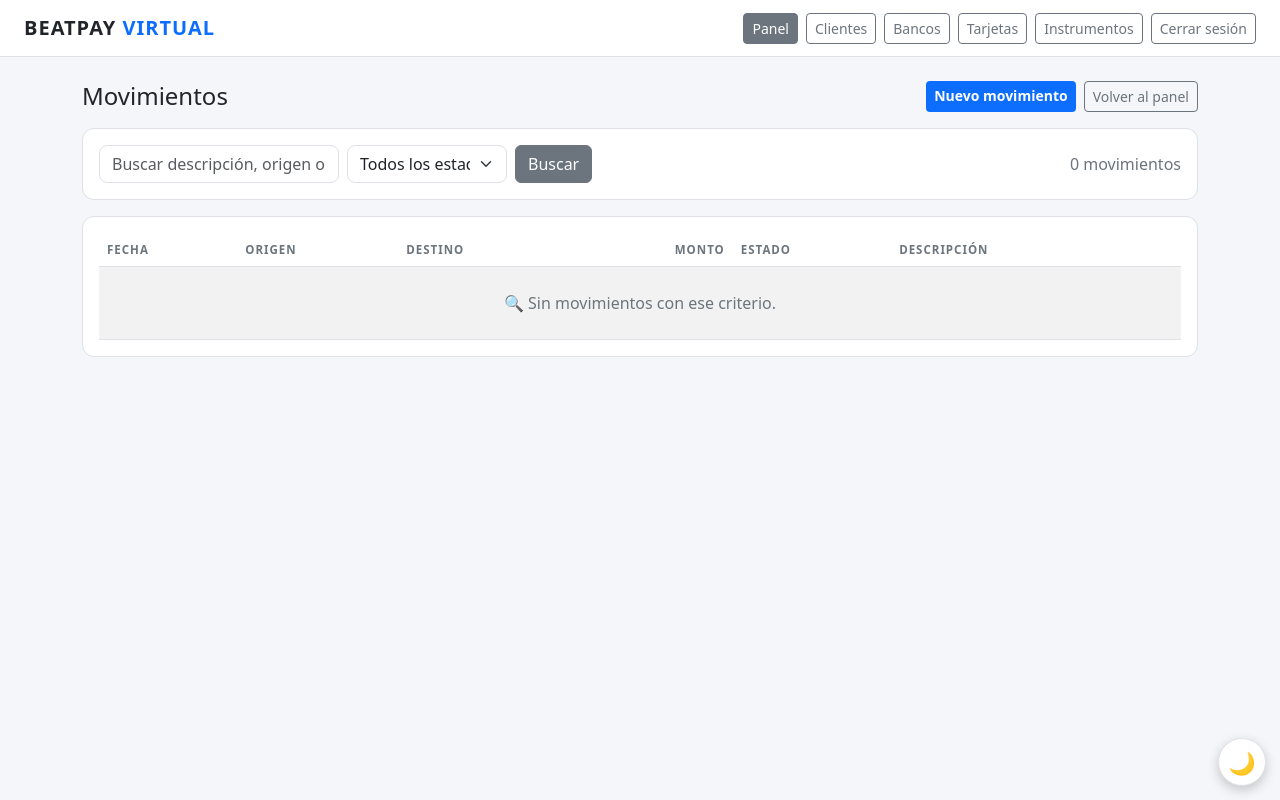
After one commit to Jotaa137/Beatpay-Virtual, a Django app: page /panel/movimientos in a window 1280 px wide. The commit adds this page. Run offline with Django 5.2, Linux system fonts and the light colour scheme; the visitor is signed in with stand-in values (Sample User, id 1); data comes from the database, SQL or seed files in the repository; data that the repository does not hold is empty.

Commit message:
panel: CRUD de movimientos

```diff
--- a/core/templates/admin.html
+++ b/core/templates/admin.html
@@ -6,7 +6,7 @@
 <body class="d-flex flex-column min-vh-100">
 <nav class="navbar"><div class="container-fluid px-4" style="display:flex;align-items:center;gap:10px"><a class="navbar-brand logo" href="{% url 'index' %}">BEATPAY <span>VIRTUAL</span></a><div class="d-flex gap-2 align-items-center" style="margin-left:auto"><a class="btn btn-outline-secondary btn-sm" href="{% url 'logout' %}">Cerrar sesión</a></div></div></nav>
 <main class="container py-4">
-<div class="admin-head mb-3"><div class="d-flex flex-wrap justify-content-between align-items-center gap-2"><h2 class="h4 mb-0">Panel de administración</h2><div class="d-flex flex-wrap gap-2 align-items-center"><a class="btn btn-outline-primary btn-sm" href="{% url 'panel_clientes' %}">Clientes</a><a class="btn btn-outline-primary btn-sm" href="{% url 'panel_bancos' %}">Bancos</a><a class="btn btn-outline-primary btn-sm" href="{% url 'panel_tarjetas' %}">Tarjetas</a><a class="btn btn-outline-primary btn-sm" href="{% url 'panel_instrumentos' %}">Instrumentos</a><span class="badge text-bg-light">{% now "d/m/Y" %}</span></div></div></div>
+<div class="admin-head mb-3"><div class="d-flex flex-wrap justify-content-between align-items-center gap-2"><h2 class="h4 mb-0">Panel de administración</h2><div class="d-flex flex-wrap gap-2 align-items-center"><a class="btn btn-outline-primary btn-sm" href="{% url 'panel_clientes' %}">Clientes</a><a class="btn btn-outline-primary btn-sm" href="{% url 'panel_bancos' %}">Bancos</a><a class="btn btn-outline-primary btn-sm" href="{% url 'panel_tarjetas' %}">Tarjetas</a><a class="btn btn-outline-primary btn-sm" href="{% url 'panel_instrumentos' %}">Instrumentos</a><a class="btn btn-outline-primary btn-sm" href="{% url 'panel_movimientos' %}">Movimientos</a><span class="badge text-bg-light">{% now "d/m/Y" %}</span></div></div></div>
 {% if messages %}{% for m in messages %}<div class="alert alert-{{ m.tags|default:'info' }}">{{ m }}</div>{% endfor %}{% endif %}
 
 <div class="row g-3">
--- /dev/null
+++ b/core/templates/panel_movimientos.html
@@ -0,0 +1,50 @@
+{% load static %}<!DOCTYPE html>
+<html lang="es"><head><meta charset="UTF-8"><meta name="viewport" content="width=device-width,initial-scale=1">
+<title>Movimientos - BeatPay</title>
+<link href="https://cdn.jsdelivr.net/npm/bootstrap@5.3.3/dist/css/bootstrap.min.css" rel="stylesheet">
+<link rel="stylesheet" href="{% static 'core/css/style.css' %}?v=6"></head>
+<body class="d-flex flex-column min-vh-100">
+<nav class="navbar"><div class="container-fluid px-4" style="display:flex;align-items:center;gap:10px"><a class="navbar-brand logo" href="{% url 'index' %}">BEATPAY <span>VIRTUAL</span></a><div class="d-flex gap-2 align-items-center" style="margin-left:auto"><a class="btn btn-secondary btn-sm" href="{% url 'panel' %}">Panel</a><a class="btn btn-outline-secondary btn-sm" href="{% url 'panel_clientes' %}">Clientes</a><a class="btn btn-outline-secondary btn-sm" href="{% url 'panel_bancos' %}">Bancos</a><a class="btn btn-outline-secondary btn-sm" href="{% url 'panel_tarjetas' %}">Tarjetas</a><a class="btn btn-outline-secondary btn-sm" href="{% url 'panel_instrumentos' %}">Instrumentos</a><a class="btn btn-outline-secondary btn-sm" href="{% url 'logout' %}">Cerrar sesión</a></div></div></nav>
+<main class="container py-4">
+<div class="d-flex flex-wrap justify-content-between align-items-center gap-2 mb-3">
+<h2 class="h4 mb-0">Movimientos</h2>
+<div class="d-flex flex-wrap gap-2"><a class="btn btn-beatpay btn-sm" href="{% url 'movimiento_nuevo' %}">Nuevo movimiento</a><a class="btn btn-outline-secondary btn-sm" href="{% url 'panel' %}">Volver al panel</a></div>
+</div>
+{% if messages %}{% for m in messages %}<div class="alert alert-{{ m.tags|default:'info' }}">{{ m }}</div>{% endfor %}{% endif %}
+
+<div class="card bp-card mb-3"><div class="card-body">
+<form method="get" class="d-flex flex-wrap gap-2 align-items-center">
+<input name="q" class="form-control bp-input" style="max-width:240px" placeholder="Buscar descripción, origen o destino..." value="{{ q }}">
+<select name="estado" class="form-select bp-input" style="max-width:160px" onchange="this.form.submit()">
+<option value="" {% if not estado %}selected{% endif %}>Todos los estados</option>
+{% for codigo, nombre in estados %}<option value="{{ codigo }}" {% if estado == codigo %}selected{% endif %}>{{ nombre }}</option>{% endfor %}
+</select>
+<button class="btn btn-secondary" type="submit">Buscar</button>
+<span class="bp-muted ms-auto">{{ total }} movimiento{{ total|pluralize }}</span>
+</form>
+</div></div>
+
+<div class="card bp-card"><div class="card-body">
+<div class="table-responsive"><table class="table table-striped table-hover mb-0">
+<thead><tr><th>Fecha</th><th>Origen</th><th>Destino</th><th class="num">Monto</th><th>Estado</th><th>Descripción</th><th></th></tr></thead>
+<tbody>
+{% for m in movimientos %}<tr>
+<td><span class="bp-muted">{{ m.fecha|date:'d/m/Y H:i' }}</span></td>
+<td><b>{{ m.origen.alias|default:m.origen.uuid|slice:':8' }}</b><br><span class="bp-muted">{{ m.origen.banco.nombre }}</span></td>
+<td><b>{{ m.destino.alias|default:m.destino.uuid|slice:':8' }}</b><br><span class="bp-muted">{{ m.destino.banco.nombre }}</span></td>
+<td class="num">${{ m.monto }}</td>
+<td><span class="badge {% if m.estado == 'Completado' %}text-bg-success{% elif m.estado == 'Pendiente' %}text-bg-warning{% else %}text-bg-danger{% endif %}">{{ m.estado }}</span></td>
+<td>{{ m.descripcion|default:'—' }}</td>
+<td class="text-end"><a class="btn btn-sm btn-outline-primary" href="{% url 'movimiento_editar' m.id %}">Editar</a>
+<form method="post" action="{% url 'movimiento_estado' m.id %}" class="d-inline" onsubmit="return confirm('¿Cambiar el estado del movimiento #{{ m.id }} a {{ next_estado }}?')">{% csrf_token %}
+<input type="hidden" name="estado" value="{% if m.estado == 'Completado' %}Rechazado{% elif m.estado == 'Rechazado' %}Pendiente{% else %}Completado{% endif %}">
+<button class="btn btn-sm {% if m.estado == 'Completado' %}btn-outline-danger{% elif m.estado == 'Rechazado' %}btn-outline-success{% else %}btn-outline-primary{% endif %}" type="submit">{% if m.estado == 'Completado' %}Rechazar{% elif m.estado == 'Rechazado' %}Reactivar{% else %}Completar{% endif %}</button>
+</form>
+</td>
+</tr>{% empty %}<tr><td colspan="7" class="text-center bp-muted py-4">🔍 Sin movimientos con ese criterio.</td></tr>{% endfor %}
+</tbody></table></div>
+</div></div>
+</main>
+<script src="{% static 'core/js/app.js' %}?v=6"></script>
+<script src="https://cdn.jsdelivr.net/npm/bootstrap@5.3.3/dist/js/bootstrap.bundle.min.js"></script>
+</body></html>
--- a/core/urls.py
+++ b/core/urls.py
@@ -25,6 +25,10 @@ urlpatterns = [
     path('panel/instrumentos/nuevo', views.instrumento_form, name='instrumento_nuevo'),
     path('panel/instrumentos/<int:instrumento_id>/editar', views.instrumento_form, name='instrumento_editar'),
     path('panel/instrumentos/<int:instrumento_id>/estado', views.instrumento_estado, name='instrumento_estado'),
+    path('panel/movimientos', views.panel_movimientos, name='panel_movimientos'),
+    path('panel/movimientos/nuevo', views.movimiento_form, name='movimiento_nuevo'),
+    path('panel/movimientos/<int:movimiento_id>/editar', views.movimiento_form, name='movimiento_editar'),
+    path('panel/movimientos/<int:movimiento_id>/estado', views.movimiento_estado, name='movimiento_estado'),
     path('dashboard', views.dashboard, name='dashboard'),
     path('cargar', views.cargar, name='cargar'),
     path('pagar', views.pagar, name='pagar'),
--- a/core/views.py
+++ b/core/views.py
@@ -11,6 +11,7 @@ from django.contrib.auth.models import User
 from django.core.exceptions import ValidationError
 from django.core.validators import validate_email
 from django.db.models import Count, ProtectedError, Q
+from django.db import transaction
 from django.shortcuts import redirect, render
 
 from .models import (
@@ -1183,3 +1184,195 @@ def banco_estado(request, banco_id):
         _log(request.user.username, 'banco', f'{banco.codigo}: {"activo" if banco.activo else "inactivo"}')
         messages.success(request, f'Banco {banco.nombre} {"activado" if banco.activo else "desactivado"}.')
     return redirect('panel_bancos')
+
+
+def _aplicar_movimiento(movimiento):
+    """Debita saldo del origen y acredita al destino si ambos tienen tarjeta."""
+    origen = movimiento.origen
+    destino = movimiento.destino
+    if origen.tarjeta and destino.tarjeta:
+        origen.tarjeta.saldo -= movimiento.monto
+        origen.tarjeta.save(update_fields=['saldo'])
+        destino.tarjeta.saldo += movimiento.monto
+        destino.tarjeta.save(update_fields=['saldo'])
+
+
+# =====================================================================
+# CRUD de Movimientos (panel propio)
+# =====================================================================
+
+@login_required
+@user_passes_test(es_staff, login_url='dashboard')
+def panel_movimientos(request):
+    q = request.GET.get('q', '').strip()
+    estado = request.GET.get('estado', '')
+    movimientos = Movimiento.objects.select_related(
+        'origen__banco', 'origen__tarjeta',
+        'destino__banco', 'destino__tarjeta',
+    ).order_by('-fecha')
+    if q:
+        movimientos = movimientos.filter(
+            Q(descripcion__icontains=q)
+            | Q(origen__alias__icontains=q)
+            | Q(destino__alias__icontains=q)
+            | Q(origen__titular__icontains=q)
+            | Q(destino__titular__icontains=q)
+            | Q(origen__tarjeta__numero__icontains=q)
+            | Q(destino__tarjeta__numero__icontains=q)
+        )
+    if estado:
+        movimientos = movimientos.filter(estado=estado)
+    return render(request, 'panel_movimientos.html', {
+        'movimientos': movimientos,
+        'q': q,
+        'estado': estado,
+        'estados': Movimiento.ESTADOS,
+        'total': movimientos.count(),
+    })
+
+
+@login_required
+@user_passes_test(es_staff, login_url='dashboard')
+def movimiento_form(request, movimiento_id=None):
+    movimiento = None
+    if movimiento_id is not None:
+        try:
+            movimiento = Movimiento.objects.select_related('origen', 'destino').get(pk=movimiento_id)
+        except Movimiento.DoesNotExist:
+            messages.error(request, 'Movimiento no encontrado.')
+            return redirect('panel_movimientos')
+
+    if request.method == 'POST':
+        origen_id = _entero(request.POST.get('origen', '').strip(), None)
+        destino_id = _entero(request.POST.get('destino', '').strip(), None)
+        monto = _entero(request.POST.get('monto', '0').strip(), 0)
+        estado = request.POST.get('estado', '').strip()
+        descripcion = request.POST.get('descripcion', '').strip()
+
+        errores = []
+        origen = None
+        destino = None
+        if origen_id is None:
+            errores.append('Debe seleccionar un instrumento de origen.')
+        else:
+            try:
+                origen = InstrumentoFinanciero.objects.get(pk=origen_id)
+                if not origen.activo:
+                    errores.append('El instrumento de origen no está activo.')
+            except InstrumentoFinanciero.DoesNotExist:
+                errores.append('El instrumento de origen no existe.')
+        if destino_id is None:
+            errores.append('Debe seleccionar un instrumento de destino.')
+        else:
+            try:
+                destino = InstrumentoFinanciero.objects.get(pk=destino_id)
+                if not destino.activo:
+                    errores.append('El instrumento de destino no está activo.')
+            except InstrumentoFinanciero.DoesNotExist:
+                errores.append('El instrumento de destino no existe.')
+        if origen_id is not None and destino_id is not None and origen_id == destino_id:
+            errores.append('Origen y destino deben ser distintos.')
+        estados_validos = [e[0] for e in Movimiento.ESTADOS]
+        if estado not in estados_validos:
+            errores.append('Estado inválido.')
+        if monto is None or monto <= 0:
+            errores.append('El monto debe ser mayor a 0.')
+        if estado == 'Completado' and origen and destino and monto > 0:
+            if origen.tarjeta and origen.tarjeta.saldo < monto:
+                errores.append(f'Saldo insuficiente en el origen. Saldo disponible: ${origen.tarjeta.saldo}.')
+
+        if errores:
+            for e in errores:
+                messages.error(request, e)
+            valores = {
+                'origen': origen_id or '',
+                'destino': destino_id or '',
+                'monto': monto,
+                'estado': estado,
+                'descripcion': descripcion,
+            }
+        else:
+            if movimiento is None:
+                with transaction.atomic():
+                    movimiento = Movimiento.objects.create(
+                        origen=origen, destino=destino, monto=monto,
+                        estado=estado, descripcion=descripcion,
+                    )
+                    if estado == 'Completado':
+                        _aplicar_movimiento(movimiento)
+                _log(request.user.username, 'movimiento', f'creado: {movimiento.id}')
+                messages.success(request, f'Movimiento #{movimiento.id} creado.')
+            else:
+                if movimiento.estado == 'Completado':
+                    messages.error(request, 'No se puede editar un movimiento completado.')
+                else:
+                    with transaction.atomic():
+                        movimiento.origen = origen
+                        movimiento.destino = destino
+                        movimiento.monto = monto
+                        movimiento.estado = estado
+                        movimiento.descripcion = descripcion
+                        movimiento.save()
+                        if estado == 'Completado':
+                            _aplicar_movimiento(movimiento)
+                    _log(request.user.username, 'movimiento', f'actualizado: {movimiento.id}')
+                    messages.success(request, f'Movimiento #{movimiento.id} actualizado.')
+            return redirect('panel_movimientos')
+    elif movimiento is None:
+        valores = {
+            'origen': '',
+            'destino': '',
+            'monto': '',
+            'estado': 'Pendiente',
+            'descripcion': '',
+        }
+    else:
+        valores = {
+            'origen': movimiento.origen_id,
+            'destino': movimiento.destino_id,
+            'monto': movimiento.monto,
+            'estado': movimiento.estado,
+            'descripcion': movimiento.descripcion,
+        }
+
+    return render(request, 'movimiento_form.html', {
+        'movimiento': movimiento,
+        'valores': valores,
+        'modo': 'Editar' if movimiento else 'Nuevo',
+        'instrumentos': InstrumentoFinanciero.objects.filter(activo=True).select_related('banco', 'tarjeta'),
+        'estados': Movimiento.ESTADOS,
+    })
+
+
+@login_required
+@user_passes_test(es_staff, login_url='dashboard')
+def movimiento_estado(request, movimiento_id):
+    if request.method != 'POST':
+        return redirect('panel_movimientos')
+    try:
+        movimiento = Movimiento.objects.get(pk=movimiento_id)
+    except Movimiento.DoesNotExist:
+        messages.error(request, 'Movimiento no encontrado.')
+        return redirect('panel_movimientos')
+
+    nuevo_estado = request.POST.get('estado', '').strip()
+    estados_validos = [e[0] for e in Movimiento.ESTADOS]
+    if nuevo_estado not in estados_validos:
+        messages.error(request, 'Estado inválido.')
+    else:
+        con_transaccion = nuevo_estado == 'Completado' and movimiento.estado != 'Completado'
+        if con_transaccion:
+            if movimiento.origen.tarjeta and movimiento.origen.tarjeta.saldo < movimiento.monto:
+                messages.error(
+                    request,
+                    f'Saldo insuficiente en el origen. Saldo disponible: ${movimiento.origen.tarjeta.saldo}.'
+                )
+                return redirect('panel_movimientos')
+        with transaction.atomic():
+            movimiento.estado = nuevo_estado
+            movimiento.save(update_fields=['estado'])
+            if con_transaccion:
+                _aplicar_movimiento(movimiento)
+        _log(request.user.username, 'movimiento', f'{movimiento.id}: {nuevo_estado}')
+        messages.success(request, f'Movimiento #{movimiento.id}: {nuevo_estado}.')
+    return redirect('panel_movimientos')
```
Also changed, not shown: core/templates/movimiento_form.html (added, +30 -0 lines).
